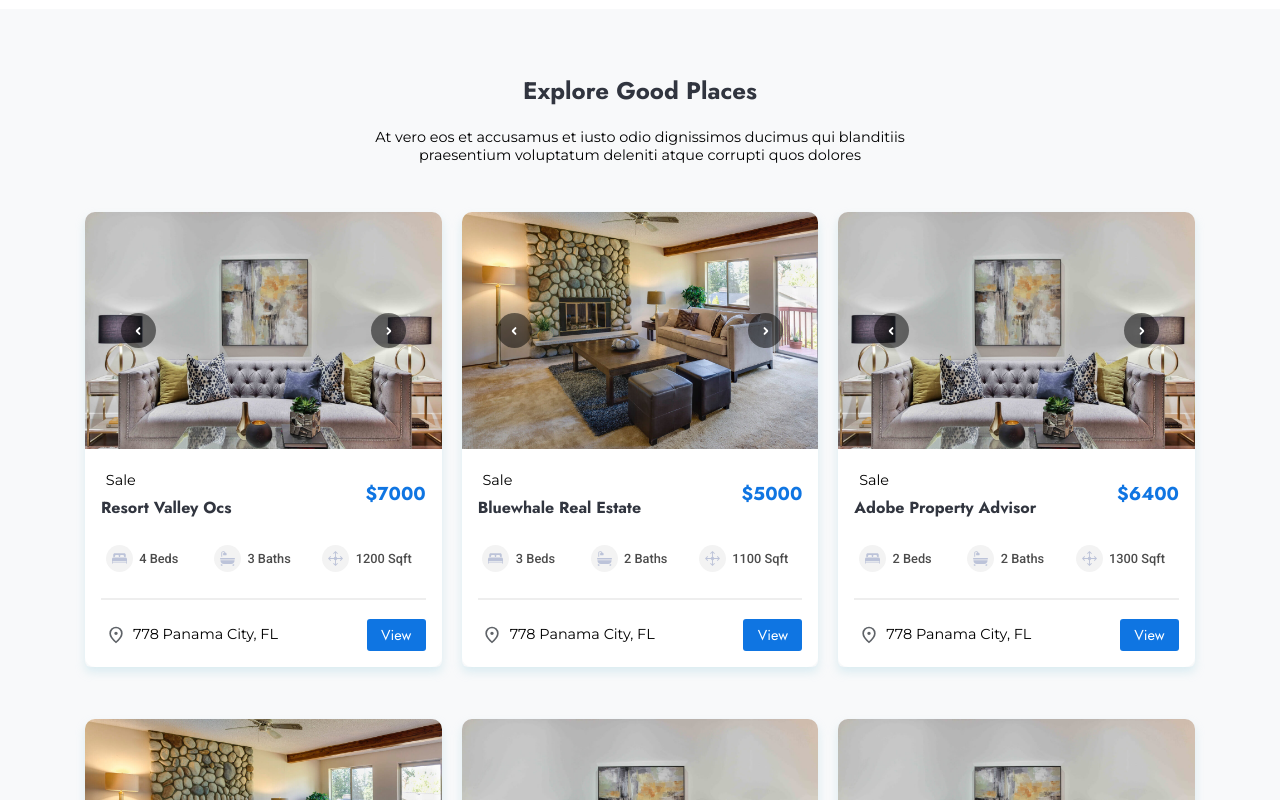
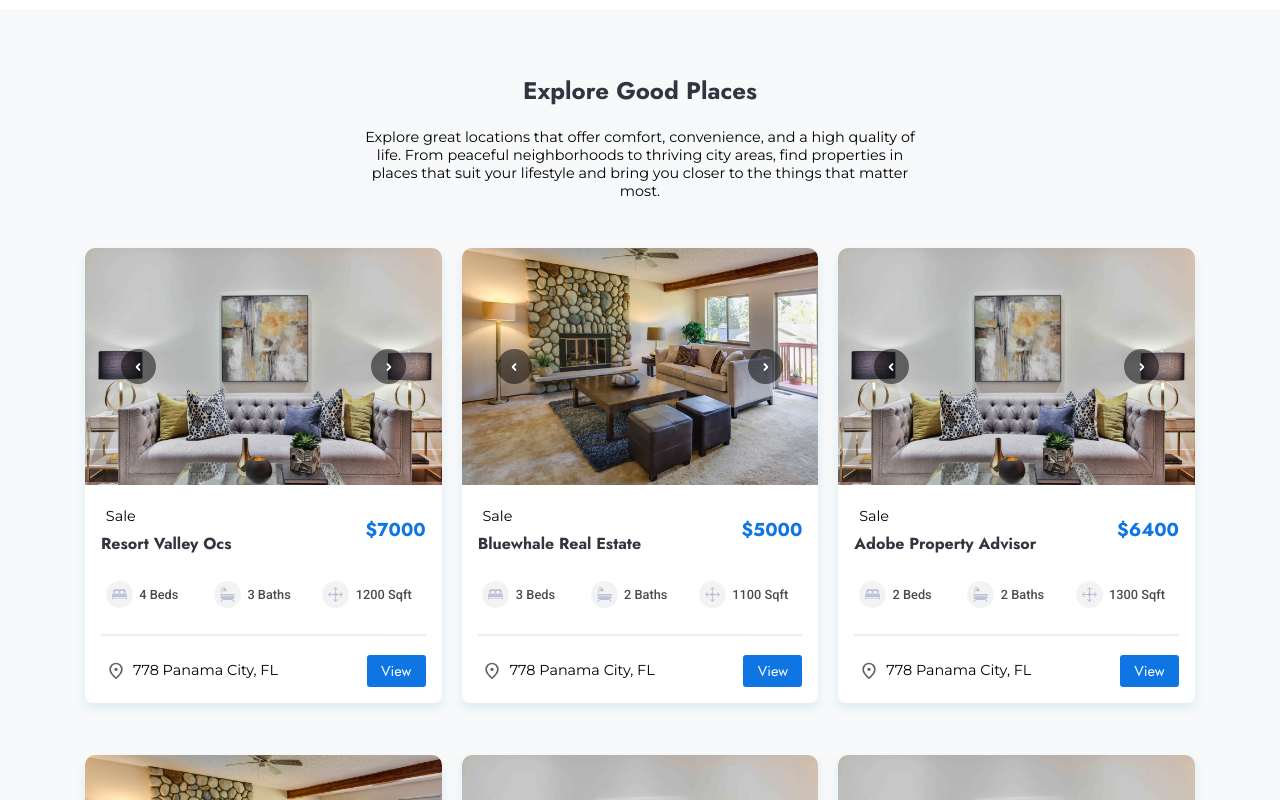
Before and after one commit to AliCamara20/Real-estate-website, a React (Vite) app: page / in a window 1280 px wide. Shown: the part 1480-2280 px from the top of the page. Built offline with nearby package versions, Linux system fonts and the light colour scheme; a web font is replaced by a local one.

Commit message:
another commit

```diff
--- a/src/Agents.jsx
+++ b/src/Agents.jsx
@@ -18,7 +18,7 @@ const Agents = () => {
     useLayoutEffect(() => {
 
         intervalRef.current =  setInterval(() => {
-            containerRef.current.scrollLeft  = (containerRef.current.scrollLeft + (containerRef.current.scrollWidth / 2)) % (containerRef.current.scrollWidth)
+            // containerRef.current.scrollLeft  = (containerRef.current.scrollLeft + (containerRef.current.scrollWidth / 2)) % (containerRef.current.scrollWidth)
             //setActiveIndex( index =>  (index + 1) % 4);
 
 
--- a/src/Data.js
+++ b/src/Data.js
@@ -33,7 +33,7 @@ export const reviews = [
     {
         id: 0,
         img: rev_2,
-        info: 'At vero eos et accusamus et iusto odio dignissimos ducimus qui blanditiis praesentium voluptatum deleniti atque corrupti quos dolores',
+        info: "The entire process was smooth, professional, and very well-organized from start to finish. I truly appreciate the constant support and clear guidance provided throughout.",
         customer_name: 'Shilpa Shethy',
         customer_position : 'CEO Of Zapple'
 
@@ -42,7 +42,7 @@ export const reviews = [
     {
         id: 1,
         img: rev_1,
-        info: 'At vero eos et accusamus et iusto odio dignissimos ducimus qui blanditiis praesentium voluptatum deleniti atque corrupti quos dolores',
+        info: "Excellent service and clear communication throughout every stage of the process. The team was always responsive, helpful, and made everything easy to understand.",
         customer_name: 'Adam Williams',
         customer_position: 'Founder Of Microwoft'
 
@@ -51,7 +51,7 @@ export const reviews = [
     {
         id: 2,
         img: rev_5,
-        info: 'At vero eos et accusamus et iusto odio dignissimos ducimus qui blanditiis praesentium voluptatum deleniti atque corrupti quos dolores',
+        info: "They guided me step by step and helped me find the perfect property quickly and efficiently, without any unnecessary stress or delays along the way.",
         customer_name: 'Usan Gulwarm',
         customer_position: 'CEO Of Faceworm'
 
@@ -60,7 +60,7 @@ export const reviews = [
     {
         id: 3,
         img: rev_4,
-        info: 'At vero eos et accusamus et iusto odio dignissimos ducimus qui blanditiis praesentium voluptatum deleniti atque corrupti quos dolores',
+        info: "A very reliable and professional team that made the whole buying experience simple, easy, and completely stress-free from beginning to final completion.",
         customer_name: 'Retha Deowalim',
         customer_position: 'CEO Of Apple'
 
@@ -70,7 +70,7 @@ export const reviews = [
     {
         id: 4,
         img: rev_3,
-        info: 'At vero eos et accusamus et iusto odio dignissimos ducimus qui blanditiis praesentium voluptatum deleniti atque corrupti quos dolores',
+        info: "I had a wonderful experience working with this team, as they were patient, attentive, and always willing to go the extra mile to ensure everything went smoothly",
         customer_name: 'Sam J. Wasim',
         customer_position: 'Pio Founder'
 
--- a/src/Gallery.jsx
+++ b/src/Gallery.jsx
@@ -29,9 +29,11 @@ const Gallery = () => {
             <div className="container">
                 <h2 className="section_header">Explore Good Places</h2>
                 <p className="section_detail">
-                    At vero eos et accusamus et iusto odio dignissimos
-                    ducimus qui blanditiis praesentium voluptatum
-                    deleniti atque corrupti quos dolores
+                    Explore great locations that offer comfort, convenience,
+                    and a high quality of life. From peaceful neighborhoods to
+                    thriving city areas, find properties in places that suit your
+                    lifestyle and bring you closer to the things that matter most.
+
                 </p>
 
                 <div className="cards">
--- a/src/Layout.jsx
+++ b/src/Layout.jsx
@@ -2,7 +2,7 @@ import Navbar from "./Navbar"
 import LogInPage from "./LogInPage";
 import SignUp from "./SignUp";
 import Footer from "./Footer";
-import { useEffect, useRef, useState } from "react";
+import {useState } from "react";
 import { Outlet } from "react-router-dom";
 import AI_Agent from "./AI_Agent";
 const Layout  = () => {
--- a/src/LocationGallery.jsx
+++ b/src/LocationGallery.jsx
@@ -12,9 +12,11 @@ const LocationGallery = () => {
                     <div className="container">
                     <h2 className="section_header">Find by Location</h2>
                     <p className="section_detail">
-                        At vero eos et accusamus et iusto odio dignissimos
-                        ducimus qui blanditiis praesentium voluptatum deleniti
-                        atque corrupti quos dolores.
+                        Browse properties by location and discover homes in neighborhoods
+                        that fit your lifestyle. Explore a wide range of options in prime
+                        areas, from vibrant city centers to peaceful residential
+                        communities.
+
                     </p>
                     <div className="cards location_cards">
                         <Card cardImg={sf_img_img} l_name={'San Francisco, California'} properties={'1 property'} />
--- a/src/NavLinks.jsx
+++ b/src/NavLinks.jsx
@@ -3,7 +3,8 @@ const links = [
     {id: 0, name: 'Home',  path: '/'},
     { id: 1, name: 'About', path: '/about'},
     {id: 2, name: 'Blogs', path: '/blogs'},
-    {id: 3, name: 'Contact', path: '/contact'}
+    {id: 3, name: 'Contact', path: '/contact'},
+    {id: 4, name: 'FAQs', path: '/faqs'}
 ]
 const NavLinks = ({onVisible}) => {
     return links.map( link => <li className="nav_item" key={link.id}><Link to={link.path} className="nav_link" onClick={() => onVisible(false)}>{link.name}</Link></li> )
--- a/src/Navbar.jsx
+++ b/src/Navbar.jsx
@@ -45,9 +45,7 @@ const Navbar = ({onShow, isVisible, onVisible}) => {
                         <li className="nav_item close_item" >
                             <span className="close" onClick={() => onVisible(false)}>&times;</span>
                         </li>
-
                         <NavLinks onVisible={ state => onVisible(state)}  />
-
                         <li className="nav_item  property" onClick={onShow}>
                             <svg className='add_prop' id="Capa_1" enableBackground="new 0 0 512 512" height="512" viewBox="0 0 512 512" width="512" xmlns="http://www.w3.org/2000/svg" xmlnsXlink="http://www.w3.org/1999/xlink"><linearGradient id="SVGID_1_" gradientUnits="userSpaceOnUse" x1="256" x2="256" y1="512" y2="0"><stop offset="0" stopColor="#c3ffe8"/><stop offset=".9973" stopColor="#f0fff4"/></linearGradient><linearGradient id="SVGID_2_" gradientUnits="userSpaceOnUse" x1="256" x2="256" y1="371.5" y2="140.5"><stop offset="0" stopColor="#9cffac"/><stop offset="1" stopColor="#00b59c"/></linearGradient><g><g><circle cx="256" cy="256" fill="url(#SVGID_1_)" r="256"/></g><g><g><path d="m211.588 211.466h17.765v80.017c0 4.914 3.973 8.891 8.882 8.891h35.529c4.91 0 8.882-3.977 8.882-8.891v-80.017h17.765c3.452 0 6.575-1.997 8.05-5.123 1.457-3.117.989-6.807-1.232-9.464l-44.412-53.345c-3.365-4.046-10.27-4.046-13.636 0l-44.412 53.345c-2.22 2.657-2.689 6.347-1.232 9.464 1.476 3.126 4.599 5.123 8.051 5.123zm186.53 71.126h-71.059c-3.365 0-6.436 1.902-7.946 4.915l-15.301 30.649h-95.624l-15.301-30.649c-1.509-3.013-4.58-4.915-7.946-4.915h-71.059c-4.91 0-8.882 3.977-8.882 8.891v71.126c0 4.914 3.973 8.891 8.882 8.891h284.235c4.91 0 8.882-3.977 8.882-8.891v-71.126c.001-4.915-3.972-8.891-8.881-8.891z" fill="url(#SVGID_2_)"/></g></g></g></svg>
                             <span className="item_name">Add Property</span>
@@ -57,11 +55,8 @@ const Navbar = ({onShow, isVisible, onVisible}) => {
                             <span className="item_name">Sign In</span>
                         </li>
                     </ul>
-
-
                 </nav>
             </div>
-
         </header>
     )
 }
--- a/src/Packages.jsx
+++ b/src/Packages.jsx
@@ -4,9 +4,10 @@ const Packages = () => {
             <div className="container">
                 <h2 className="section_header">See Our Packages</h2>
                 <p className="section_detail">
-                    At vero eos et accusamus et iusto odio dignissimos ducimus
-                    qui blanditiis praesentium voluptatum deleniti atque
-                    corrupti quos dolores
+                    Explore our flexible property listing packages designed to meet
+                    your needs. Choose the option that best fits your goals and enjoy
+                    features that help showcase your property effectively.
+
                 </p>
                 <div className="package_cards cards">
                 <Package package_price={199} package_type={'Standard package'} num_of_listing={50} extension={'standard'} />
--- a/src/Procedure.jsx
+++ b/src/Procedure.jsx
@@ -8,25 +8,22 @@ const Procedures  = () => {
             <div className="container">
                 <h2 className="section_header">How it works?</h2>
                 <p className="section_detail">
-                    At vero eos et accusamus et iusto odio dignissimos
-                    ducimus qui blanditiis praesentium voluptatum deleniti
-                    atque corrupti quos dolores.
+                    Our simple three-step process makes buying, selling, or renting property
+                    easy. From evaluating the property to connecting with an agent and
+                    closing the deal, we guide you every step of the way.
                 </p>
                 <div className="procedural_cards row">
                    <Card icon={mapIcon} step={1} label={'Evaluate the property'} >
-                        There are many variations of passages
-                        of Lorem Ipsum available, but the
-                        majority have Ipsum available.
+                        We carefully assess the property's value, condition,
+                        and market potential to determine the best opportunities available.
                    </Card>
                    <Card icon={usersIcon} step={2} label={'Meet Your Agent'} >
-                        There are many variations of passages
-                        of Lorem Ipsum available, but the
-                        majority have Ipsum available.
+                        Connect with our professional agents who provide guidance,
+                        answer questions, and support your property journey.
                    </Card>
                    <Card icon={dealIcon} step={3} label={'Close The Deal'} >
-                        There are many variations of passages
-                        of Lorem Ipsum available, but the
-                        majority have Ipsum available.
+                        Complete the transaction smoothly with expert assistance,
+                        ensuring a secure and successful property transfer.
                    </Card>
                 </div>
             </div>
--- a/src/Reviews.jsx
+++ b/src/Reviews.jsx
@@ -30,9 +30,9 @@ import {flushSync} from 'react-dom'
                     Good Reviews By Customers
                 </h2>
                 <p className="section_detail">
-                    At vero eos et accusamus et iusto odio dignissimos
-                    ducimus qui blanditiis praesentium voluptatum
-                    deleniti atque corrupti quos dolores
+                   See what our satisfied clients have to say about their experience.
+                   Their feedback reflects our commitment to providing reliable service
+                   and successful property solutions.
                 </p>
                  <div className="review_box" >
                     <div className="review_cards" >
```
Also changed, not shown: src/AboutHero.jsx (+9 -9 lines), src/index.css (+11 -4 lines).
